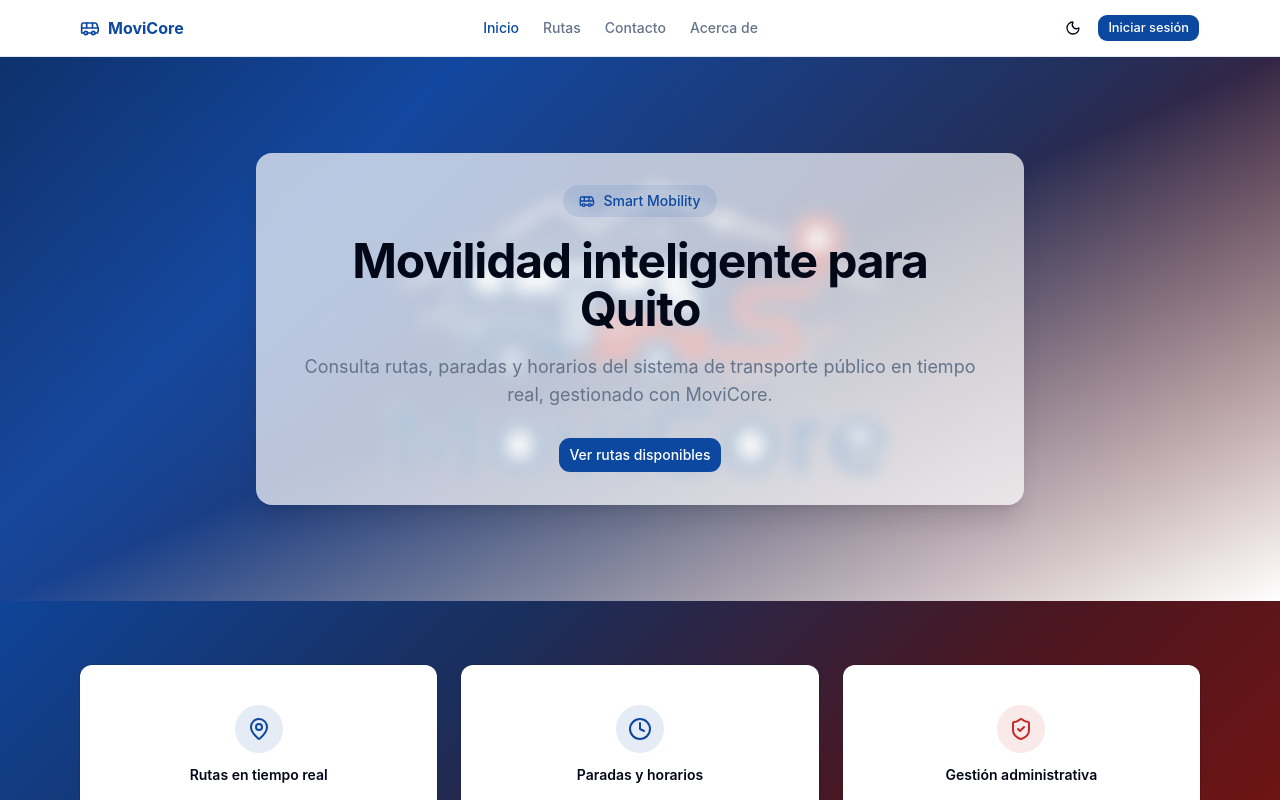
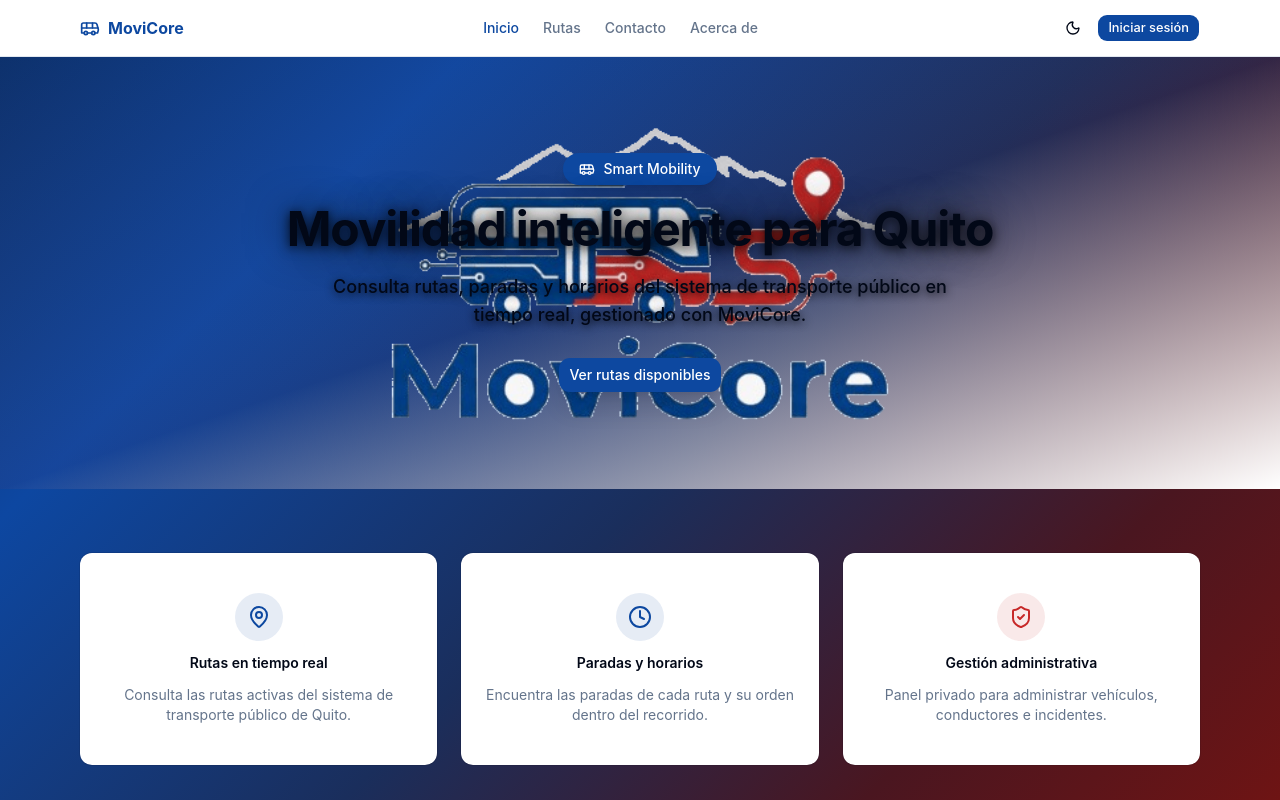
Before and after one commit to alxanderC13/Front_App, a React (Vite) app: page / in a window 1280 px wide. Shown: the top 800 px of the page. Built offline with nearby package versions, Linux system fonts and the light colour scheme; no server answers.

Commit message:
Quitar panel oscuro que tapaba el logo; usar sombra de texto para legibilidad

```diff
--- a/src/presentation/pages/home/HomePage.tsx
+++ b/src/presentation/pages/home/HomePage.tsx
@@ -31,24 +31,30 @@ export default function HomePage() {
   return (
     <div>
       <section className="relative overflow-hidden bg-gradient-to-br from-primary/15 via-accent-red/5 to-background px-4 py-24">
-        <div className="pointer-events-none absolute inset-0 flex items-center justify-center opacity-90">
+        <div className="pointer-events-none absolute inset-0 flex items-center justify-center">
           <AnimatedLogo className="w-[95%] max-w-4xl" />
         </div>
 
-        <div className="relative z-10 mx-auto flex max-w-3xl flex-col items-center gap-5 rounded-2xl bg-background/70 p-8 text-center shadow-xl backdrop-blur-sm">
-          <div className="flex items-center gap-2 rounded-full bg-primary/10 px-4 py-1.5 text-sm font-medium text-primary">
+        <div className="relative z-10 mx-auto flex max-w-3xl flex-col items-center gap-5 text-center">
+          <div className="flex items-center gap-2 rounded-full bg-primary px-4 py-1.5 text-sm font-medium text-primary-foreground shadow-lg">
             <Bus className="h-4 w-4" />
             Smart Mobility
           </div>
-          <h1 className="text-4xl font-bold tracking-tight md:text-5xl">
+          <h1
+            className="text-4xl font-bold tracking-tight text-foreground md:text-5xl"
+            style={{ textShadow: '0 2px 12px rgba(0,0,0,0.9), 0 0 40px rgba(0,0,0,0.7)' }}
+          >
             Movilidad inteligente para Quito
           </h1>
-          <p className="max-w-2xl text-lg text-muted-foreground">
+          <p
+            className="max-w-2xl text-lg font-medium text-foreground"
+            style={{ textShadow: '0 2px 8px rgba(0,0,0,0.9)' }}
+          >
             Consulta rutas, paradas y horarios del sistema de transporte público en tiempo real,
             gestionado con MoviCore.
           </p>
           <Link to="/routes">
-            <Button size="lg" className="mt-2">
+            <Button size="lg" className="mt-2 shadow-xl">
               Ver rutas disponibles
             </Button>
           </Link>
```
